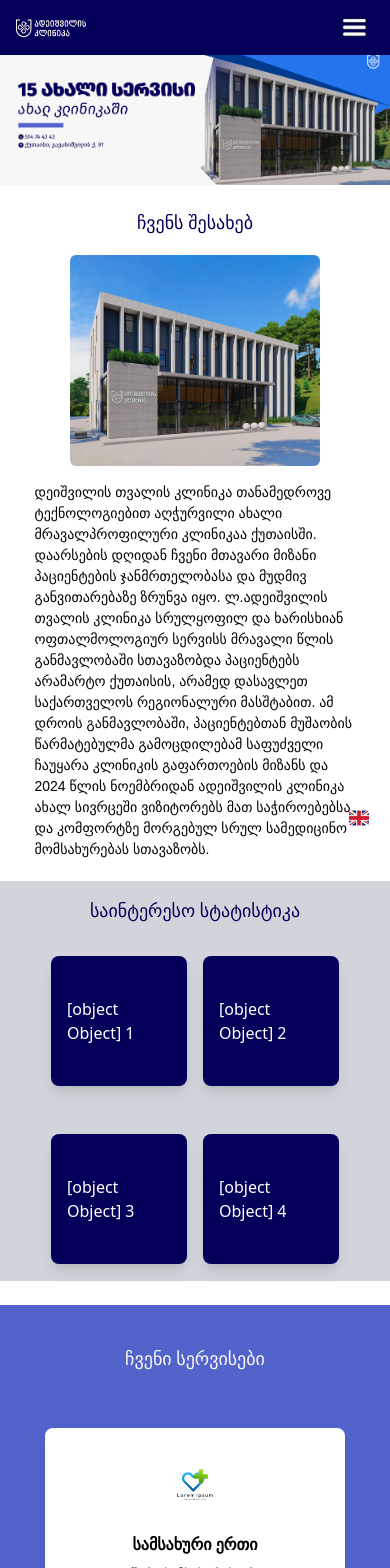
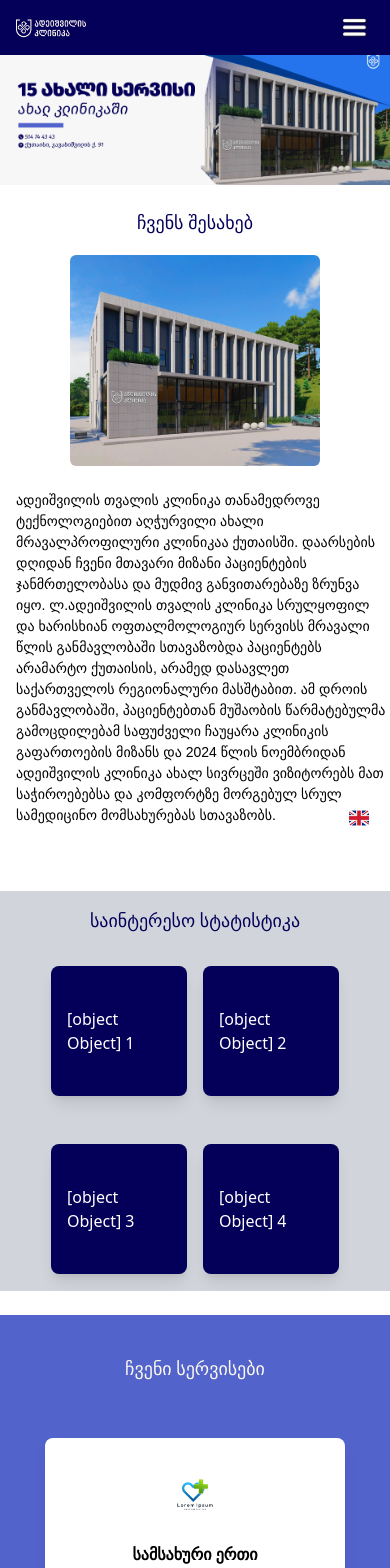
Before and after one commit to sofiio/avcl, a React (Vite) app: page / in a window 390 px wide. Shown: the top 1568 px of the page. Built offline with nearby package versions, Linux system fonts and the light colour scheme; a web font is replaced by a local one.

Commit message:
some changes

```diff
--- a/src/components/HamburgerMenu.tsx
+++ b/src/components/HamburgerMenu.tsx
@@ -47,7 +47,7 @@
         <div className="mx-auto flex justify-between items-center pt-4">
           <div onClick={toggleLanguage} className="cursor-pointer">
             <img
-              src={isEnglish ? "/flag1.svg" : "/flag2.svg"} // Conditional rendering of flags
+              src={isEnglish ? "/flag2.svg" : "/flag1.svg"} // Conditional rendering of flags
               alt="language flag"
               className="w-[30px] h-[20px] 2xl:ml-4"
             />
--- a/src/components/Statistics.tsx
+++ b/src/components/Statistics.tsx
@@ -22,7 +22,7 @@
   };
 
   return (
-    <div className="bg-gray-300 xl:p-10 p-4 xl:mt-12 mt-[130px] sm:mt-40 md:mt-32 lg:mt-4 h-[400px] sm:h-[250px] xl:h-[400px] lg:h-[300px]">
+    <div className="bg-gray-300 xl:p-10 p-4 xl:mt-12 mt-[140px] sm:mt-40 md:mt-32 lg:mt-4 h-[400px] sm:h-[250px] xl:h-[400px] lg:h-[300px]">
       {/* Invisible Slider Section */}
       <div className="xl:mb-4 flex justify-center">
         <label className="lg:text-[25px] font-mrglovani xl:p-2 text-[18px] sm:text-[20px] md:text-[24px] font-quinapple text-customDarkBlue">
--- a/src/components/WhyChooseUs.tsx
+++ b/src/components/WhyChooseUs.tsx
@@ -12,7 +12,7 @@
     },
     description: {
       georgian:
-        "დეიშვილის თვალის კლინიკა თანამედროვე ტექნოლოგიებით აღჭურვილი ახალი მრავალპროფილური კლინიკაა ქუთაისში. დაარსების დღიდან ჩვენი მთავარი მიზანი პაციენტების ჯანმრთელობასა და მუდმივ განვითარებაზე ზრუნვა იყო. ლ.ადეიშვილის თვალის კლინიკა სრულყოფილ და ხარისხიან ოფთალმოლოგიურ სერვისს მრავალი წლის განმავლობაში სთავაზობდა პაციენტებს არამარტო ქუთაისის, არამედ დასავლეთ საქართველოს რეგიონალური მასშტაბით. ამ დროის განმავლობაში, პაციენტებთან მუშაობის წარმატებულმა გამოცდილებამ საფუძველი ჩაუყარა კლინიკის გაფართოების მიზანს და 2024 წლის ნოემბრიდან ადეიშვილის კლინიკა ახალ სივრცეში ვიზიტორებს მათ საჭიროებებსა და კომფორტზე მორგებულ სრულ სამედიცინო მომსახურებას სთავაზობს.",
+        "ადეიშვილის თვალის კლინიკა თანამედროვე ტექნოლოგიებით აღჭურვილი ახალი მრავალპროფილური კლინიკაა ქუთაისში. დაარსების დღიდან ჩვენი მთავარი მიზანი პაციენტების ჯანმრთელობასა და მუდმივ განვითარებაზე ზრუნვა იყო. ლ.ადეიშვილის თვალის კლინიკა სრულყოფილ და ხარისხიან ოფთალმოლოგიურ სერვისს მრავალი წლის განმავლობაში სთავაზობდა პაციენტებს არამარტო ქუთაისის, არამედ დასავლეთ საქართველოს რეგიონალური მასშტაბით. ამ დროის განმავლობაში, პაციენტებთან მუშაობის წარმატებულმა გამოცდილებამ საფუძველი ჩაუყარა კლინიკის გაფართოების მიზანს და 2024 წლის ნოემბრიდან ადეიშვილის კლინიკა ახალ სივრცეში ვიზიტორებს მათ საჭიროებებსა და კომფორტზე მორგებულ სრულ სამედიცინო მომსახურებას სთავაზობს.",
       english:
         "Adeishvili's Eye Clinic is a new multi-profile clinic equipped with modern technology in Kutaisi. Since its establishment, our main goal has been to care for the health of patients and their constant development. The Adeishvili Eye Clinic has been offering high-quality ophthalmology services to patients not only in Kutaisi but also throughout the western regions of Georgia for many years. Over this time, successful experience in working with patients laid the foundation for the clinic's expansion plans, and since November 2024, Adeishvili Clinic offers visitors fully tailored medical services in a new space designed around their needs and comfort.",
     },
@@ -38,7 +38,7 @@
               className="w-full rounded-md"
             />
           </div>
-          <div className="md:w-[670px] lg:w-[750px] xl:w-[670px] sm:w-[500px] w-[321px] md:h-[480px] mx-auto xl:mx-0 h-[812px] mt-4 xl:ml-4 2xl:ml-0">
+          <div className="w-auto sm:w-[500px] md:w-[670px] lg:w-[750px] xl:w-[670px] h-[400px] sm:h-[480px] md:h-[480px] xl:h-[480px] mx-auto xl:mx-0 sm:mt-4 mt-6 xl:ml-4 sm:ml-auto ml-4 2xl:ml-0">
             <h1 className="md:text-[16px] font-arial text-[14px] sm:text-[16px]">
               {isEnglish
                 ? languageMap.description.english
```
